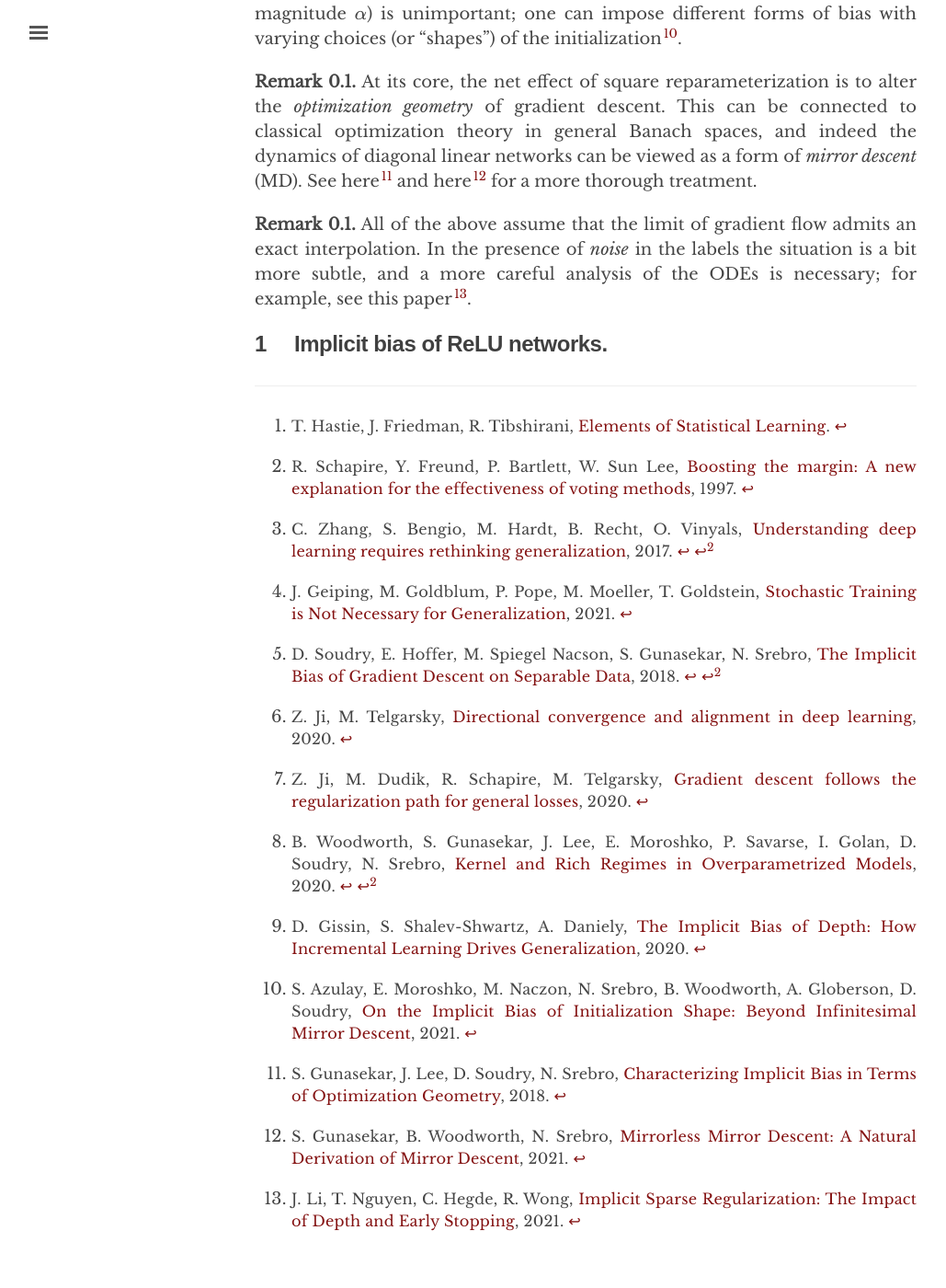
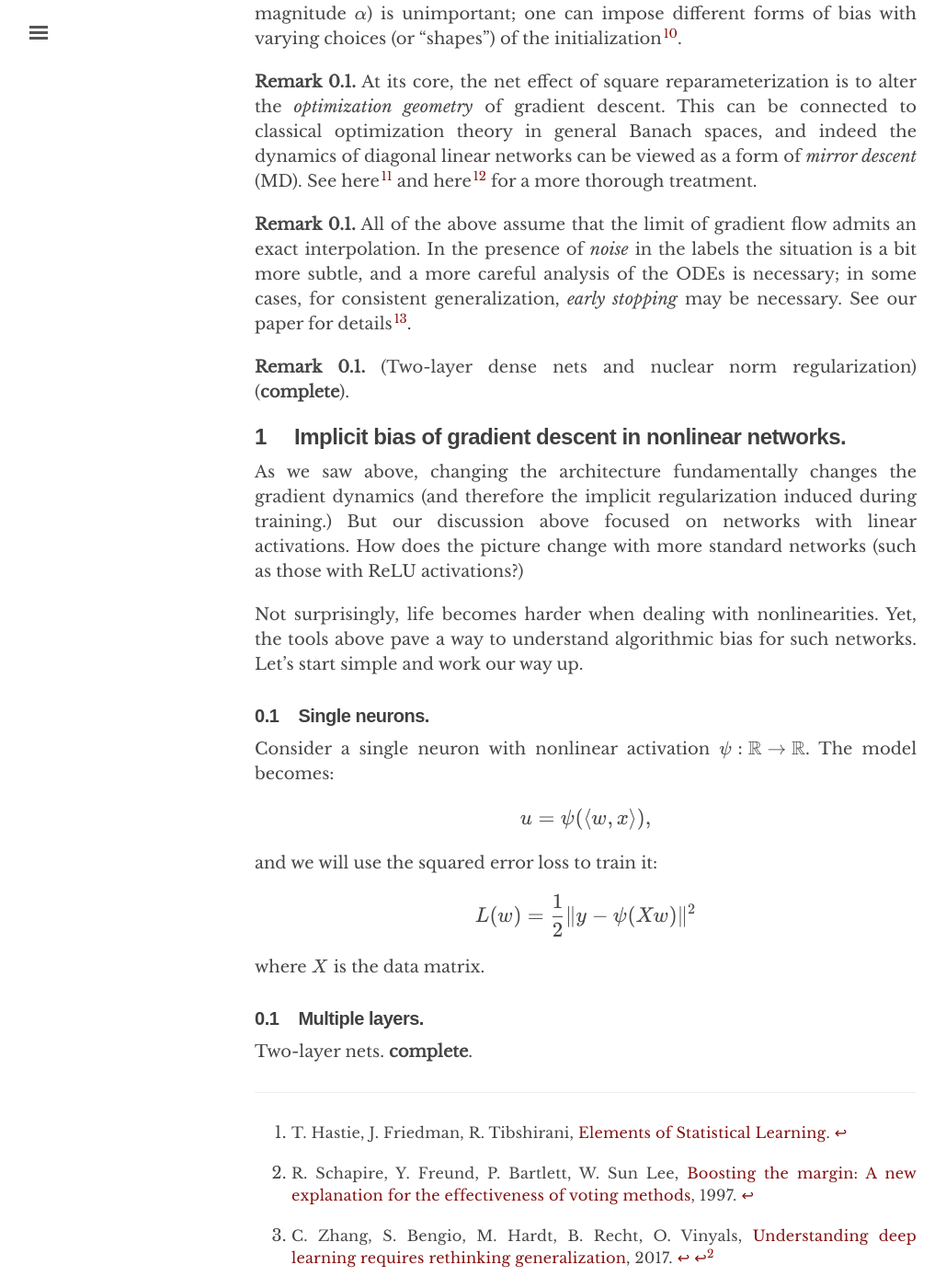
Before and after one commit to chinmayhegde/fodl, a Jekyll site: the page built from _posts/2022-01-12-generalization01.md, in a window 1280 px wide and 1400 px high, scrolled down 12134 px. Shown: the whole window at 92% size, without its empty margins (3-1032 px from the left). Built offline with Jekyll 4.4.1, drawn with Linux system fonts in a browser that asks for light colours; nearby versions of some CDN libraries; some of the changed text lies outside the part shown.

Commit message:
Update 2022-01-12-generalization01.md

```diff
--- a/_posts/2022-01-12-generalization01.md
+++ b/_posts/2022-01-12-generalization01.md
@@ -202,12 +202,12 @@ What about other choices of loss? Ji et al.[^ji2020] showed a similar directiona
 
 More pertinently, what about other choices of *architecture* (beyond linear models)? We examine this next.
 
-## Nonlinear models and incremental learning
+## Implicit bias in multilinear models
 {:.label}
 
-The picture becomes much more murky (and, frankly, really fascinating) when we move beyond linear models. For nonlinear models, the span argument that we used in the above proofs is no longer valid. Moreover, as we will show below the architecture plays a fundamental role in the gradient dynamics, which further goes to show that *both* representation and optimization method play a crucial role in inducing algorithmic bias.
+The picture becomes much more murky (and, frankly, really fascinating) when we move beyond linear models. As we will show below the architecture plays a fundamental role in the gradient dynamics, which further goes to show that *both* representation and optimization method play a crucial role in inducing algorithmic bias.
 
-A linear model of the form $u = \lang w, x \rang$ can be viewed as a *single* neuron with linear activation. Let us persist with linear activations for some more time, but graduate to *multiple layers of neurons*. One such model is called a *diagonal linear network model*:
+A linear model of the form $u = \lang w, x \rang$ can be viewed as a *single* neuron with linear activation. Let us persist with linear activations for some more time, but graduate to *multiple layers of neurons*. One such model is called a *two-layer diagonal linear network model*:
 
 $$
 u = \sum_{j=1}^d v_j u_j x_j ,
@@ -218,7 +218,7 @@ where the weights $(u_j, v_j)$ are trainable. This model, of course, is merely a
 ### Diagonal linear models
 {:.label}
 
-For simplicity, let's just assume that the *weights are tied* across layers, i.e., $u_i = v_i$ for $i \in [d]$. (I don't believe that this assumption is important; similar conclusions should hold even if no weight tying occurs.)
+For simplicity, let's just assume that the *weights are tied* across layers, i.e., $u_i = v_i$ for $i \in [d]$. I don't believe that this assumption is important; similar conclusions should hold even if no weight tying occurs.
 
 Then, the prediction for any data point $x \in \R^d$ becomes
 
@@ -234,7 +234,7 @@ $$
 
 where $\circ$ denotes the element-wise (Hadamard) product. This is called a "two-layer diagonal linear network", and the extension to $L$-layers is analogous. Notice that by using this re-parameterization, we have not done very much in terms of expressiveness.
 
-(*Actually, not quite true; square reparameterization only expresses linear models $y = Xw$ with the restriction that $w \geq 0$. But this can be fixed easily as follows: introduce 2 sets of variables $u$ and $v$, and write $y = X(u\circ u - v\circ v)$.*)
+(*Actually, the last statement is not very precise; square reparameterization only expresses linear models $y = Xw$, but with the added restriction that $w \geq 0$. But this can be fixed easily as follows: introduce 2 sets of variables $u$ and $v$, and write $y = X(u\circ u - v\circ v)$.*)
 
 Let's stick with the squared error loss:
 
@@ -248,8 +248,7 @@ $$
 \frac{du}{dt} = - \nabla_u L(u) = 2 u \circ X^T (y - X (u \circ u)) .
 $$
 
-Notice now that the gradient in fact is now a *cubic* function of $u$.
-Suppose that we initialize $u = \alpha \mathbf{1}$, where $\mathbf{1}$ is the all-ones vector and $\alpha > 0$ is a scalar. (This is fine since in the end we will only be interested in models with positive coefficients.)
+Notice now that the gradient in fact is now a *cubic* function of $u$. Suppose that we initialize $u = \alpha \mathbf{1}$, where $\mathbf{1}$ is the all-ones vector and $\alpha > 0$ is a scalar. (This is fine since in the end we will only be interested in models with positive coefficients.)
 
 Somewhat curiously, we can prove that if $\alpha$ is small enough then the algorithmic bias corresponding to gradient flow corresponds to $\ell_1$-regularization (i.e., we recover the familiar *basis pursuit* or [Lasso](https://en.wikipedia.org/wiki/Lasso_(statistics)) formulation. Formally, we get the following:
 
@@ -369,11 +368,41 @@ Somewhat curiously, we can prove that if $\alpha$ is small enough then the algor
 {:.remark}
 
 **Remark**{:.label #noise}
-  All of the above assume that the limit of gradient flow admits an exact interpolation. In the presence of *noise* in the labels the situation is a bit more subtle, and a more careful analysis of the ODEs is necessary; for example, see this paper[^li].
+  All of the above assume that the limit of gradient flow admits an exact interpolation. In the presence of *noise* in the labels the situation is a bit more subtle, and a more careful analysis of the ODEs is necessary; in some cases, for consistent generalization, *early stopping* may be necessary. See our paper for details[^li].
 {:.remark}
 
-## Implicit bias of ReLU networks
+**Remark**{:.label #matrixfactorization}
+  (Two-layer dense nets and nuclear norm regularization) (**complete**).
+{:.remark}
+
+## Implicit bias of gradient descent in nonlinear networks
 {:.label}
+
+As we saw above, changing the architecture fundamentally changes the gradient dynamics (and therefore the implicit regularization induced during training.) But our discussion above focused on networks with linear activations. How does the picture change with more standard networks (such as those with ReLU activations?)
+
+Not surprisingly, life becomes harder when dealing with nonlinearities. Yet, the tools above pave a way to understand algorithmic bias for such networks. Let's start simple and work our way up.
+
+### Single neurons
+{:.label}
+
+Consider a single neuron with nonlinear activation $\psi : \R \rightarrow \R$. The model becomes:
+
+$$
+u = \psi(\langle w,x \rangle),
+$$
+
+and we will use the squared error loss to train it:
+
+$$
+L(w) = \frac{1}{2} \lVert y - \psi(Xw) \rVert^2
+$$
+
+where $X$ is the data matrix.
+
+### Multiple layers
+{:.label}
+
+Two-layer nets. **complete**.
 
 ---
 
```
